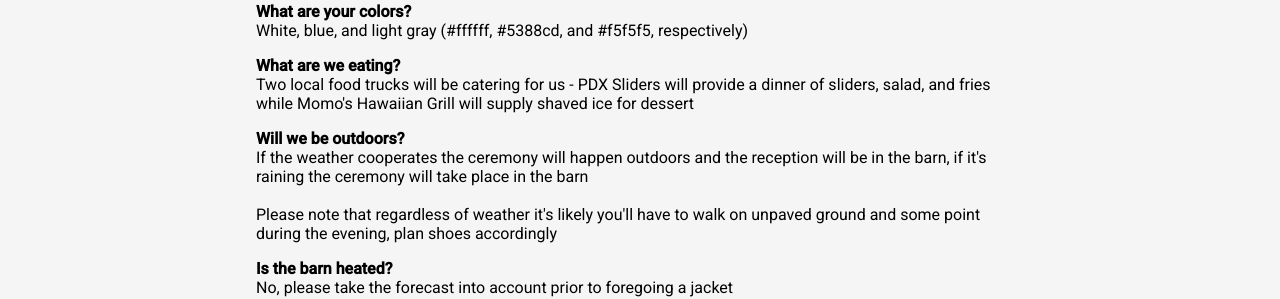
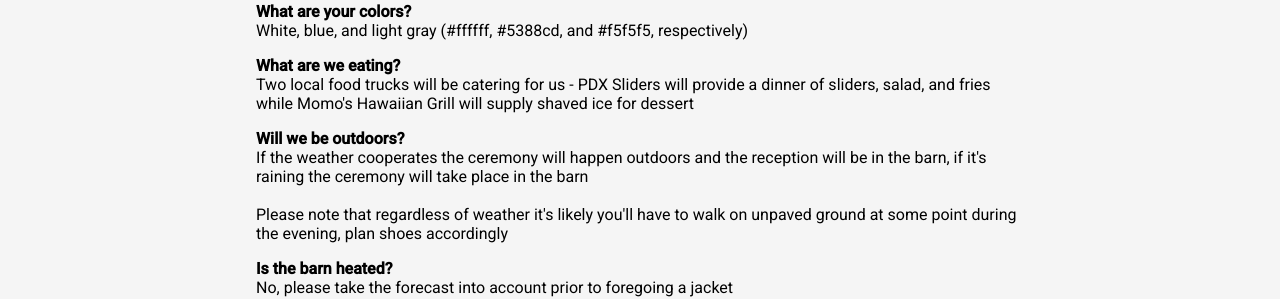
Before and after one commit to thetwoj/wedding-frontend, a React (Create React App) app: page / in a window 1280 px wide. Shown: the part 2480-2779 px from the top of the page. Built offline with nearby package versions, Linux system fonts and the light colour scheme.

Commit message:
correcting typo

```diff
--- a/src/public/home/home.react.js
+++ b/src/public/home/home.react.js
@@ -127,7 +127,7 @@
                 If the weather cooperates the ceremony will happen outdoors and the reception will be in the barn,
                 if it's raining the ceremony will take place in the barn<br/>
                 <br/>
-                Please note that regardless of weather it's likely you'll have to walk on unpaved ground and some point
+                Please note that regardless of weather it's likely you'll have to walk on unpaved ground at some point
                 during the evening, plan shoes accordingly
               </p>
               <p>
```
